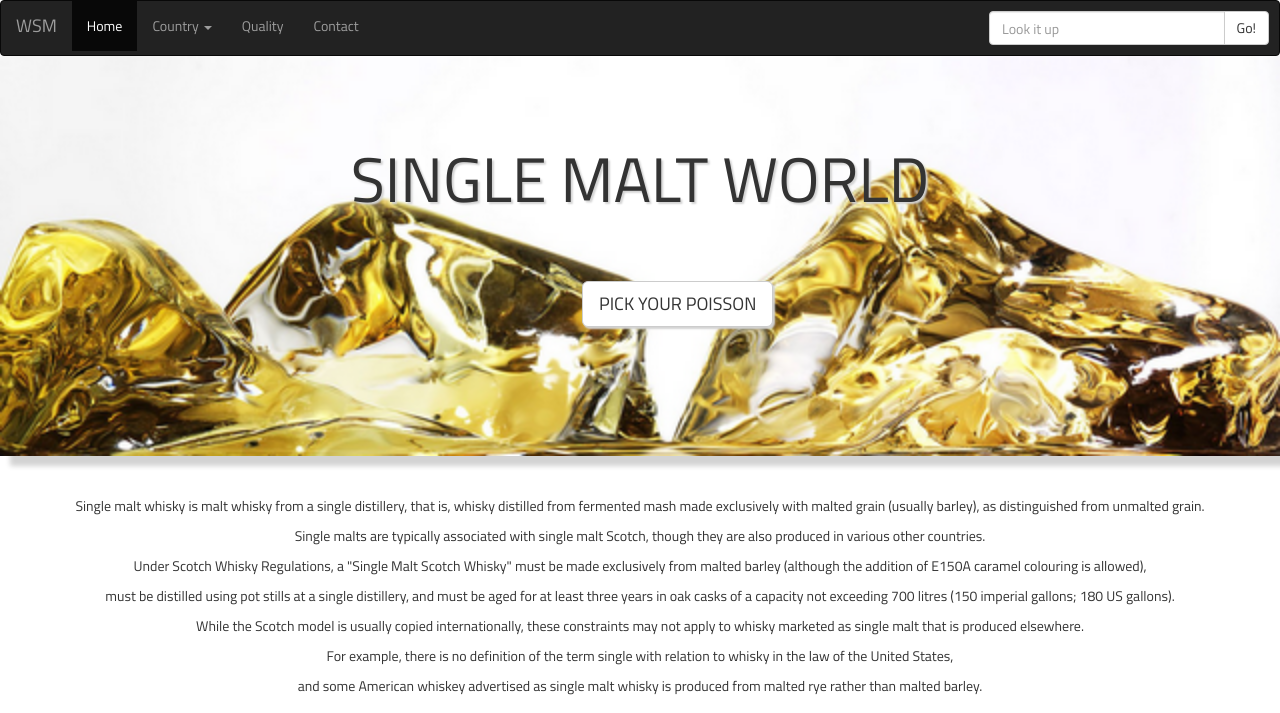
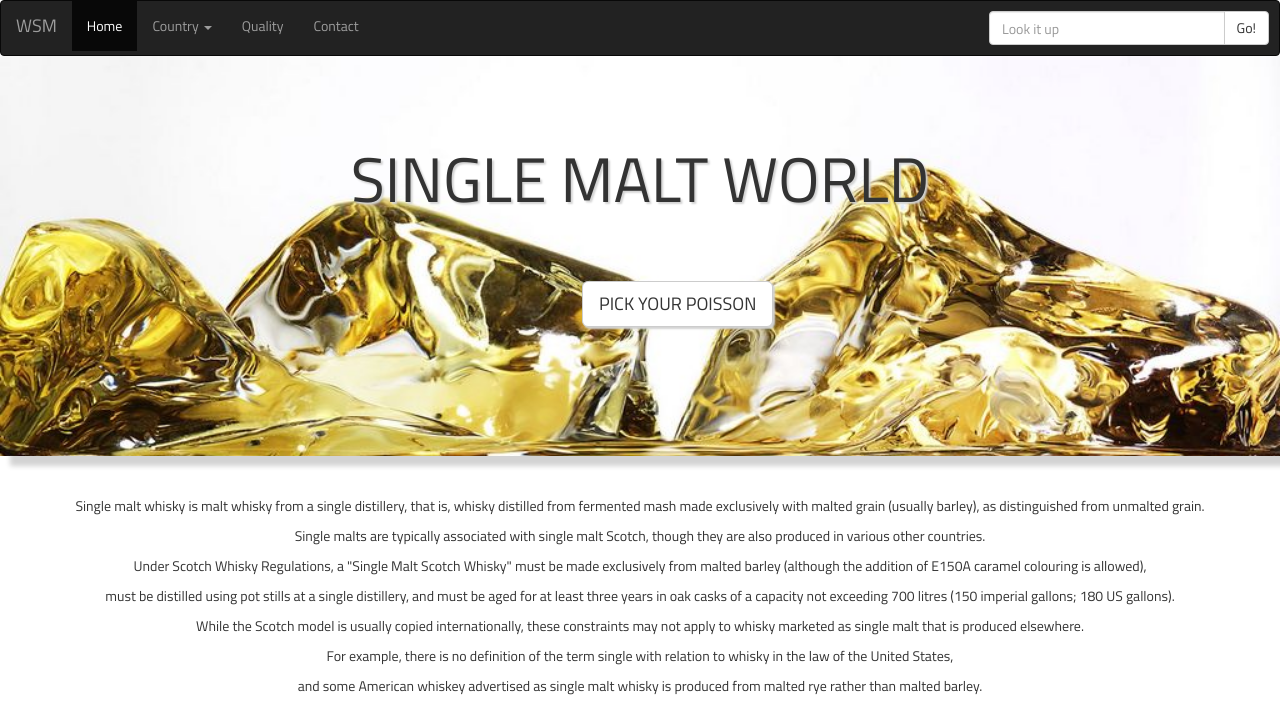
Before and after one commit to Angieagava/single_malt, a plain HTML site: page index.html in a window 1280 px wide. Shown: the top 713 px of the page. Drawn offline with nearby package versions, Linux system fonts and the light colour scheme.

Commit message:
Add files via upload

```diff
--- a/style.css
+++ b/style.css
@@ -24,7 +24,7 @@ a {
 	text-decoration: none;
 }
 .jumbotron {
-	background-image: url('images/jumbotron.png');
+	background-image: url('images/jumbotron.jpg');
 	background-size: cover;
 	width: 100%;
 	min-height: 400px;
```
